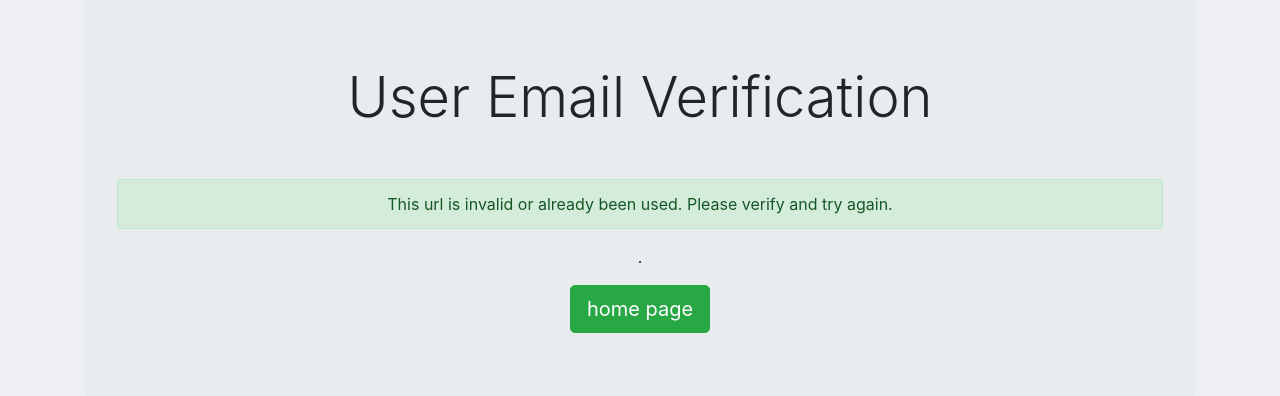
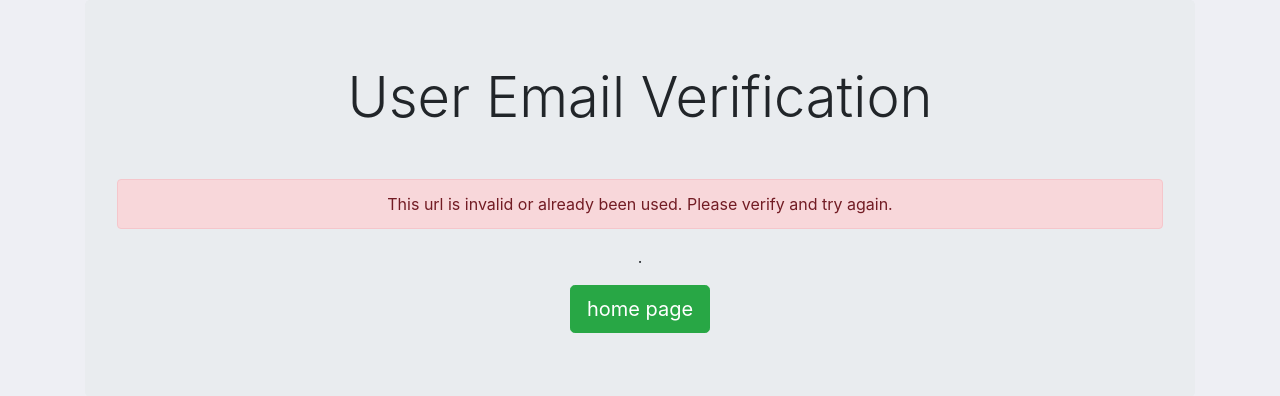
Before and after one commit to hollyufo/E-LEARNING-APPLICATION-V1.0---E-Classe, a PHP site: page /usedverification.php in a window 1280 px wide. Shown: the top 396 px of the page. Run offline with PHP 8.4, Linux system fonts and the light colour scheme.

Commit message:
Update usedverification.php

```diff
--- a/usedverification.php
+++ b/usedverification.php
@@ -20,7 +20,7 @@
             <h1 class="display-4">User Email Verification</h1>
             <div class="col-12 mb-5 text-center">
             </div>
-            <p class="lead"><div class="alert alert-success"> This url is invalid or already been used. Please verify and try again. </div>.</p>
+            <p class="lead"><div class="alert alert-danger"> This url is invalid or already been used. Please verify and try again. </div>.</p>
             <a class="btn btn-lg btn-success" href="http://e-class.imranechaibi.com"
                >home page
             </a>
```
